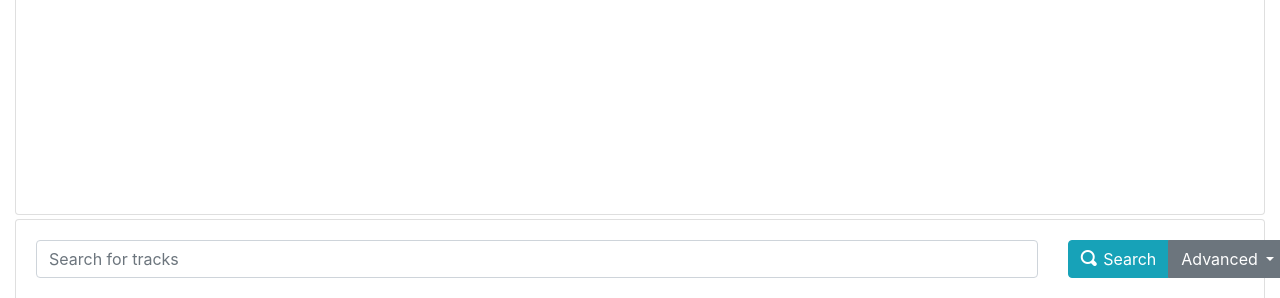
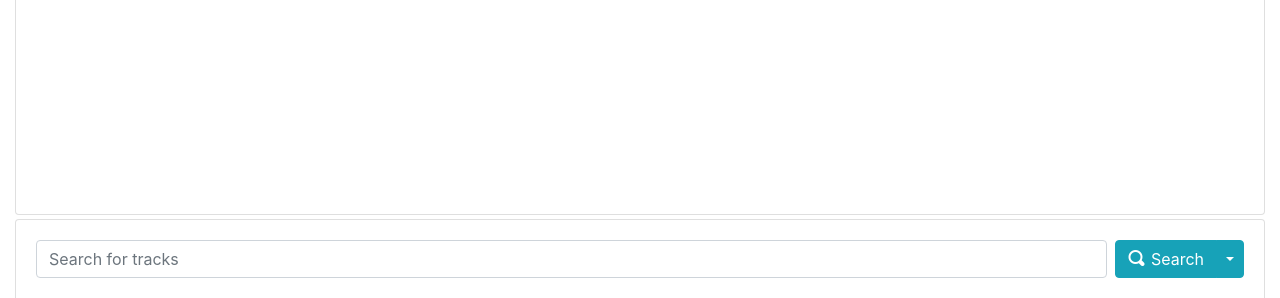
Before and after one commit to wuvt/pload, a Flask app: template pload/templates/edit_playlist.html in a window 1280 px wide. Shown: the part 332-630 px from the top of the page. Run offline with Flask 2, Linux system fonts and the light colour scheme; the template is opened without the code that fills it, so the values that code supplies are empty; some libraries are stand-ins or nearby versions.

Commit message:
Improve editor UI for search and advanced options

```diff
--- a/pload/templates/playlist_editor.html
+++ b/pload/templates/playlist_editor.html
@@ -48,11 +48,11 @@
 <div class="card mt-1" id="search_container">
     <div class="card-body">
         <form id="playlist_search_form">
-            <div class="form-group row">
-                <div class="col-sm-10">
+            <div class="form-group d-flex mb-0">
+                <div class="flex-grow-1">
                     <input type="text" name="q" id="q" value="" class="form-control" placeholder="Search for tracks" title="Enter a query to search for tracks"/>
                 </div>
-                <div class="col-sm-1">
+                <div class="pl-2">
                     <div class="btn-group" role="group" aria-label="Button group with nested dropdown">
                         <button type="button" id="search_tracks_btn" class="btn btn-info">
                             <span class="oi oi-magnifying-glass"></span>
@@ -60,15 +60,15 @@
                         </button>
 
                         <div class="btn-group" role="group">
-                            <button type="button" id="advanced_btn" class="btn btn-secondary dropdown-toggle" data-toggle="dropdown" aria-haspopup="true" aria-expanded="false">
-                                Advanced
+                            <button type="button" id="advanced_btn" class="btn btn-info dropdown-toggle dropdown-toggle-split" data-toggle="dropdown" aria-haspopup="true" aria-expanded="false">
+                                <span class="sr-only">Toggle Advanced Options</span>
                             </button>
-                            <div class="dropdown-menu" aria-labeledby="advanced_btn">
-                                <button type="button" id="add_by_url" class="btn btn-link"
+                            <div class="dropdown-menu dropdown-menu-right" aria-labeledby="advanced_btn">
+                                <button type="button" id="add_by_url" class="dropdown-item"
                                         data-toggle="modal" data-target="#add_by_url_modal">
                                     Add Track by URL
                                 </button>
-                                <button type="button" id="import_m3u" class="btn btn-link"
+                                <button type="button" id="import_m3u" class="dropdown-item"
                                         data-toggle="modal" data-target="#import_m3u_modal">
                                     Import M3U
                                 </button>
```
